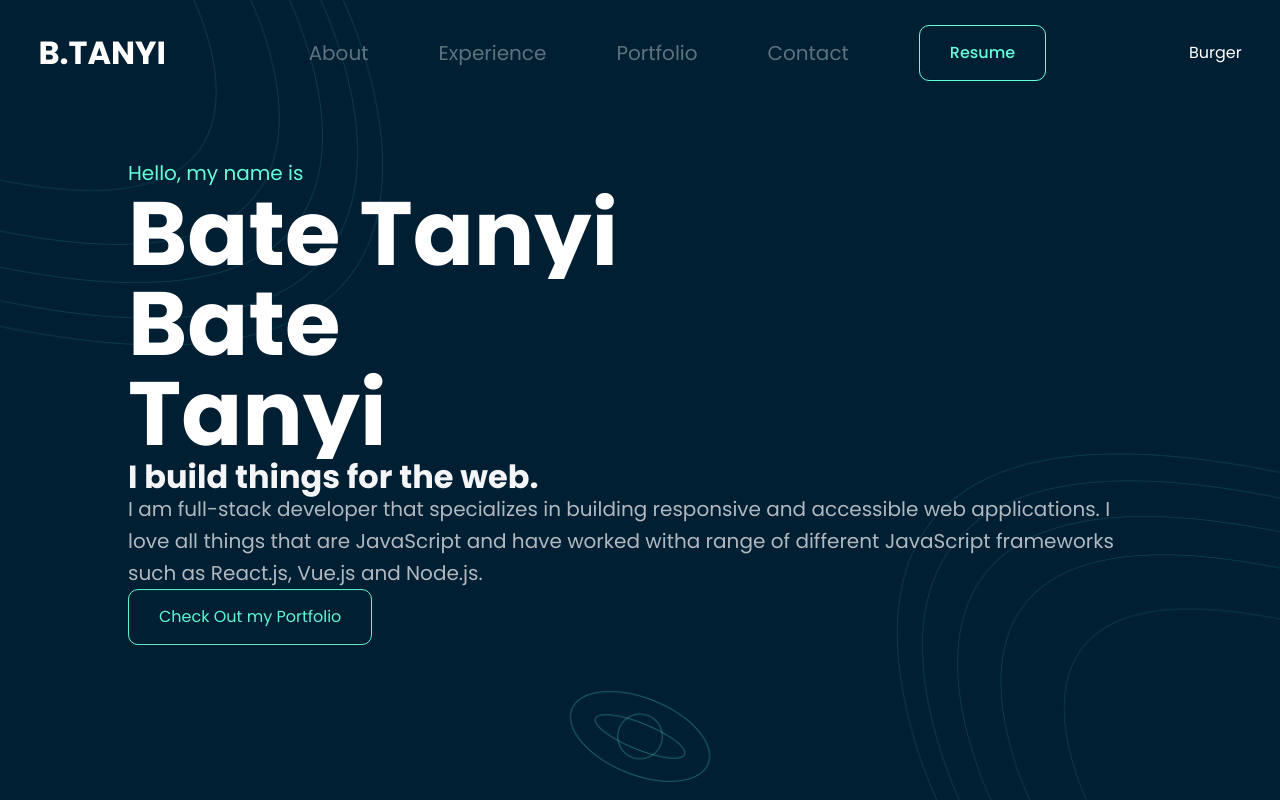
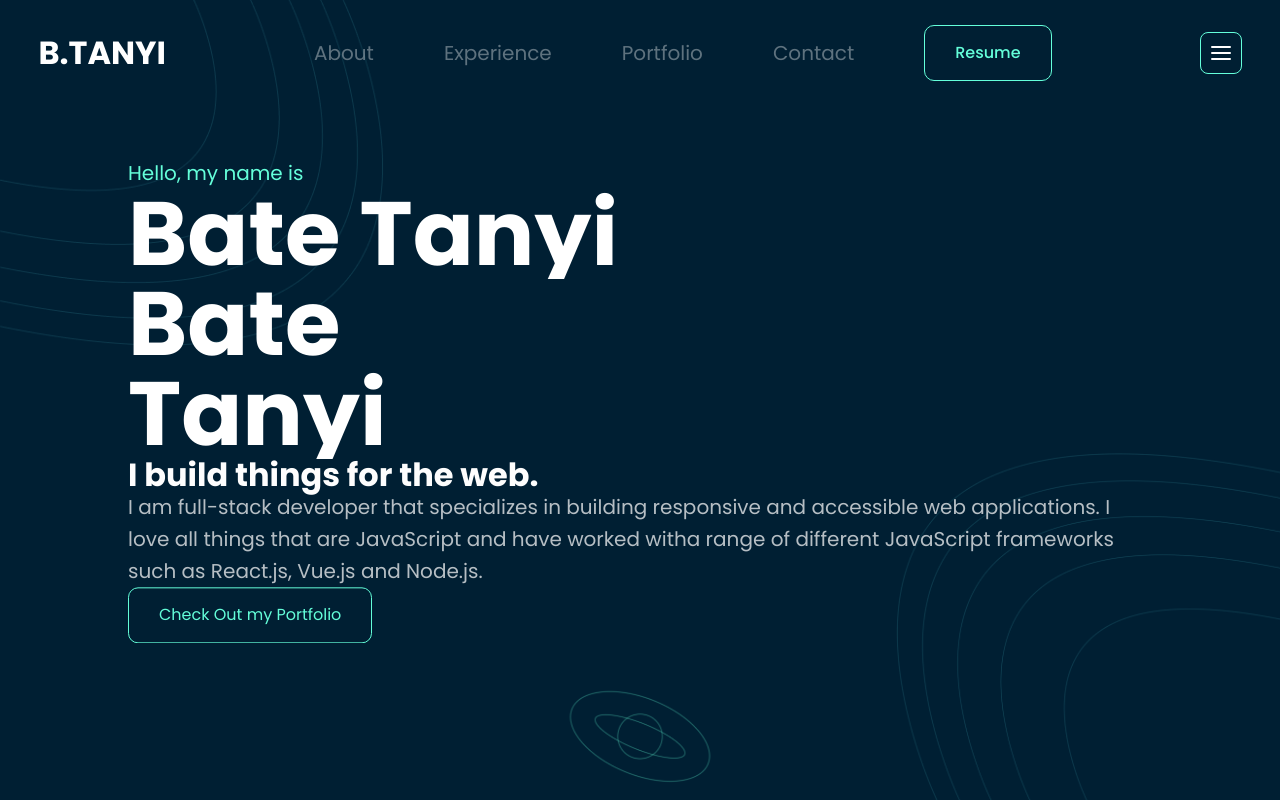
Before and after one commit to tanyibate/tanyib_v2, a Next.js app: page / in a window 1280 px wide. Built offline with nearby package versions, Linux system fonts and the light colour scheme.

Commit message:
more animations on landing page

```diff
--- /dev/null
+++ b/components/burger-menu/BurgerMenu.jsx
@@ -0,0 +1,43 @@
+import React, { useState } from "react";
+import Button from "../button/Button";
+import styles from "./burger-menu-styles.module.scss";
+import classNames from "classnames";
+
+export default function BurgerMenu() {
+  const [isMounted, setIsMounted] = useState(false);
+  const [burgerMenuActive, setBurgerMenuActive] = useState(false);
+  const activateBurgerMenu = () => {
+    if (!isMounted) {
+      setIsMounted(true);
+      setBurgerMenuActive(!burgerMenuActive);
+    } else setBurgerMenuActive(!burgerMenuActive);
+  };
+  const burgerClasses = classNames({
+    [styles.burger]: true,
+    [styles.open]: burgerMenuActive,
+    [styles.close]: !burgerMenuActive && isMounted,
+  });
+
+  const menuClasses = classNames({
+    [styles.menu]: true,
+    [styles.slide]: burgerMenuActive,
+    [styles.slide_back]: !burgerMenuActive && isMounted,
+  });
+  return (
+    <div className="relative">
+      <div className={menuClasses}>
+        <a href="#about">About</a>
+        <a href="#experience">Experience</a>
+        <a href="#work">Work</a>
+        <a href="#contact">Contact</a>
+        <Button>Resume</Button>
+      </div>
+
+      <button className={burgerClasses} onClick={activateBurgerMenu}>
+        <span></span>
+        <span></span>
+        <span></span>
+      </button>
+    </div>
+  );
+}
--- /dev/null
+++ b/components/burger-menu/burger-menu-styles.module.scss
@@ -0,0 +1,158 @@
+@import "../../styles/colors.scss";
+
+.burger {
+  all: unset;
+  width: 40px;
+  height: 40px;
+  display: flex;
+  flex-direction: column;
+  border-radius: 8px;
+  border: 1px solid $light-blue;
+  row-gap: 4px;
+  align-items: center;
+  justify-content: center;
+  cursor: pointer;
+  position: relative;
+  z-index: 3;
+  span {
+    width: 20px;
+    height: 2px;
+    border-radius: 1px;
+    background-color: white;
+    transition: 0.5s;
+    transform-origin: left center;
+  }
+}
+
+.menu {
+  z-index: 2;
+  position: fixed;
+  width: 326px;
+  max-width: 326px;
+  height: 100vh;
+  background-color: $dark-background;
+  padding: 77px 30px;
+  display: flex;
+  flex-direction: column;
+  row-gap: 30px;
+  right: -326px;
+  top: 0;
+  a {
+    font-style: normal;
+    font-weight: 400;
+    font-size: 20px;
+    color: #ffffff;
+    opacity: 0.37;
+    position: relative;
+    transition: 0.5s;
+    &:hover {
+      color: $light-blue;
+      opacity: 1;
+    }
+  }
+}
+
+.open {
+  row-gap: 5.07px;
+
+  span:nth-child(1) {
+    animation: open1 500ms linear forwards;
+  }
+  span:nth-child(2) {
+    animation: open2 500ms linear forwards;
+  }
+  span:nth-child(3) {
+    animation: open3 500ms linear forwards;
+  }
+}
+
+.close {
+  span {
+    row-gap: 4px;
+  }
+  span:nth-child(1) {
+    animation: close1 500ms linear forwards;
+  }
+  span:nth-child(2) {
+    animation: close2 500ms linear forwards;
+  }
+  span:nth-child(3) {
+    animation: close3 500ms linear forwards;
+  }
+}
+
+.slide {
+  animation: slide 500ms linear forwards;
+}
+
+.slide_back {
+  animation: slide-back 500ms linear forwards;
+}
+
+@keyframes open1 {
+  to {
+    transform: translateX(2.93px) rotate(45deg);
+    background-color: $light-blue;
+  }
+}
+
+@keyframes open2 {
+  to {
+    opacity: 0;
+  }
+}
+
+@keyframes open3 {
+  to {
+    transform: translateX(2.93px) rotate(315deg);
+    background-color: $light-blue;
+  }
+}
+
+@keyframes close1 {
+  from {
+    transform: translateX(2.93px) rotate(45deg);
+    background-color: $light-blue;
+  }
+
+  to {
+    transform: none;
+    background-color: #ffffff;
+  }
+}
+
+@keyframes close2 {
+  from {
+    opacity: 0;
+  }
+  to {
+    opacity: 1;
+  }
+}
+
+@keyframes close3 {
+  from {
+    transform: translateX(2.93px) rotate(315deg);
+    background-color: $light-blue;
+  }
+
+  to {
+    transform: none;
+    background-color: white;
+  }
+}
+
+@keyframes slide {
+  to {
+    right: 0px;
+  }
+}
+
+@keyframes slide-back {
+  from {
+    right: 0;
+  }
+  to {
+    right: -326px;
+  }
+}
--- a/components/navbar/Navbar.jsx
+++ b/components/navbar/Navbar.jsx
@@ -1,4 +1,5 @@
 import React from "react";
+import BurgerMenu from "../burger-menu/BurgerMenu";
 import Button from "../button/Button";
 import styles from "./navbar-styles.module.scss";
 
@@ -14,7 +15,9 @@ export default function Navbar() {
           <a href="#contact">Contact</a>
           <Button>Resume</Button>
         </div>
-        <div className="lg:hidden">Burger</div>
+        <div className="lg:hidden">
+          <BurgerMenu />
+        </div>
       </nav>
     </header>
   );
--- a/package.json
+++ b/package.json
@@ -14,7 +14,8 @@
     "next": "12.1.1",
     "react": "17.0.2",
     "react-dom": "17.0.2",
-    "sass": "^1.49.9"
+    "sass": "^1.49.9",
+    "styled-components": "^5.3.5"
   },
   "devDependencies": {
     "autoprefixer": "^10.4.4",
--- a/sections/landing-section/LandingSection.jsx
+++ b/sections/landing-section/LandingSection.jsx
@@ -12,13 +12,23 @@ export default function LandingSection() {
   const lastNameArray = [];
 
   for (var i = 0; i < name.length; i++) {
-    nameArray.push(<span>{name.charAt(i)}</span>);
+    nameArray.push(
+      <span key={name.charAt(i) + "nameChar" + i}>{name.charAt(i)}</span>
+    );
   }
   for (var i = 0; i < firstName.length; i++) {
-    firstNameArray.push(<span>{firstName.charAt(i)}</span>);
+    firstNameArray.push(
+      <span key={firstName.charAt(i) + "firstNameChar" + i}>
+        {firstName.charAt(i)}
+      </span>
+    );
   }
   for (var i = 0; i < lastName.length; i++) {
-    lastNameArray.push(<span>{lastName.charAt(i)}</span>);
+    lastNameArray.push(
+      <span key={lastName.charAt(i) + +"lastNameChar" + i}>
+        {lastName.charAt(i)}
+      </span>
+    );
   }
 
   return (
@@ -30,7 +40,7 @@ export default function LandingSection() {
       >
         <div className="flex items-center flex-col lg:items-start">
           <p className="text-xl light-blue">Hello, my name is</p>
-          <div>
+          <div className="flex flex-col items-center lg:items-start">
             <h1 className="lg:hidden">{nameArray.map((el) => el)}</h1>
             <h1 className="hidden lg:block">
               {firstNameArray.map((el) => el)}
--- a/sections/landing-section/landing-section-styles.module.scss
+++ b/sections/landing-section/landing-section-styles.module.scss
@@ -13,6 +13,7 @@ $typerwriter-time-mobile: 3s;
     position: relative;
     width: max-content;
     overflow: hidden;
+
     &::after {
       width: 0.125em;
       content: "";
@@ -39,6 +40,34 @@ $typerwriter-time-mobile: 3s;
         animation-delay: 1000ms + 300ms * $i;
       }
     }
+
+    &:nth-child(2) {
+      @for $i from 1 through 4 {
+        span:nth-of-type(#{$i}) {
+          -webkit-animation-delay: 1000ms + 300ms * $i;
+          animation-delay: 1000ms + 300ms * $i;
+        }
+      }
+      &::after {
+        animation: typewriter-firstname 1200ms steps(1) 1000ms forwards,
+          blink 500ms linear infinite;
+      }
+    }
+
+    &:nth-child(3) {
+      @for $i from 1 through 5 {
+        span:nth-of-type(#{$i}) {
+          -webkit-animation-delay: 2200ms + 300ms * $i;
+          animation-delay: 2200ms + 300ms * $i;
+        }
+      }
+      &::after {
+        visibility: hidden;
+        animation: visible 1500ms 2200ms forwards,
+          typewriter-lastname 1500ms steps(1) 2200ms forwards,
+          blink 500ms linear infinite;
+      }
+    }
   }
 
   h2 {
@@ -58,8 +87,11 @@ $typerwriter-time-mobile: 3s;
   .description {
     opacity: 0;
     transform: translateY(3rem);
-    animation: fadeInUp 2s ease calc($typerwriter-time-mobile) forwards;
+    animation: fadeInUp 2s ease forwards;
     animation-delay: 4s;
+    @media screen and (min-width: 1024px) {
+      animation-delay: 3700ms;
+    }
   }
 
   @media screen and (min-width: 640px) {
@@ -132,12 +164,15 @@ $typerwriter-time-mobile: 3s;
       left: 0;
     }
     25% {
+      left: 27.922414%;
     }
 
     50% {
+      left: 56.696954%;
     }
 
     75% {
+      left: 73.89953%;
     }
 
     100% {
@@ -147,18 +182,22 @@ $typerwriter-time-mobile: 3s;
 
   @keyframes typewriter-lastname {
     0% {
-      left: 0;
+      left: 0%;
     }
     20% {
+      left: 20.587439%;
     }
 
     40% {
+      left: 44.23977%;
     }
 
     60% {
+      left: 67.714098%;
     }
 
     80% {
+      left: 89.72563%;
     }
 
     100% {
--- a/test.js
+++ b/test.js
@@ -1,7 +1,7 @@
-const lengths = [53.2, 61.12];
+const lengths = [59.31, 61.12, 36.54, 55.44];
 let previous = 0;
 let lengthPercentages = [];
-const length = 258.41;
+const length = 212.41;
 lengths.forEach((el) => {
   let calculatedPercentage = el / length;
   lengthPercentages.push(calculatedPercentage + previous);
```
Also changed, not shown: 1 other file (tests, documents, lock files or other folders).
